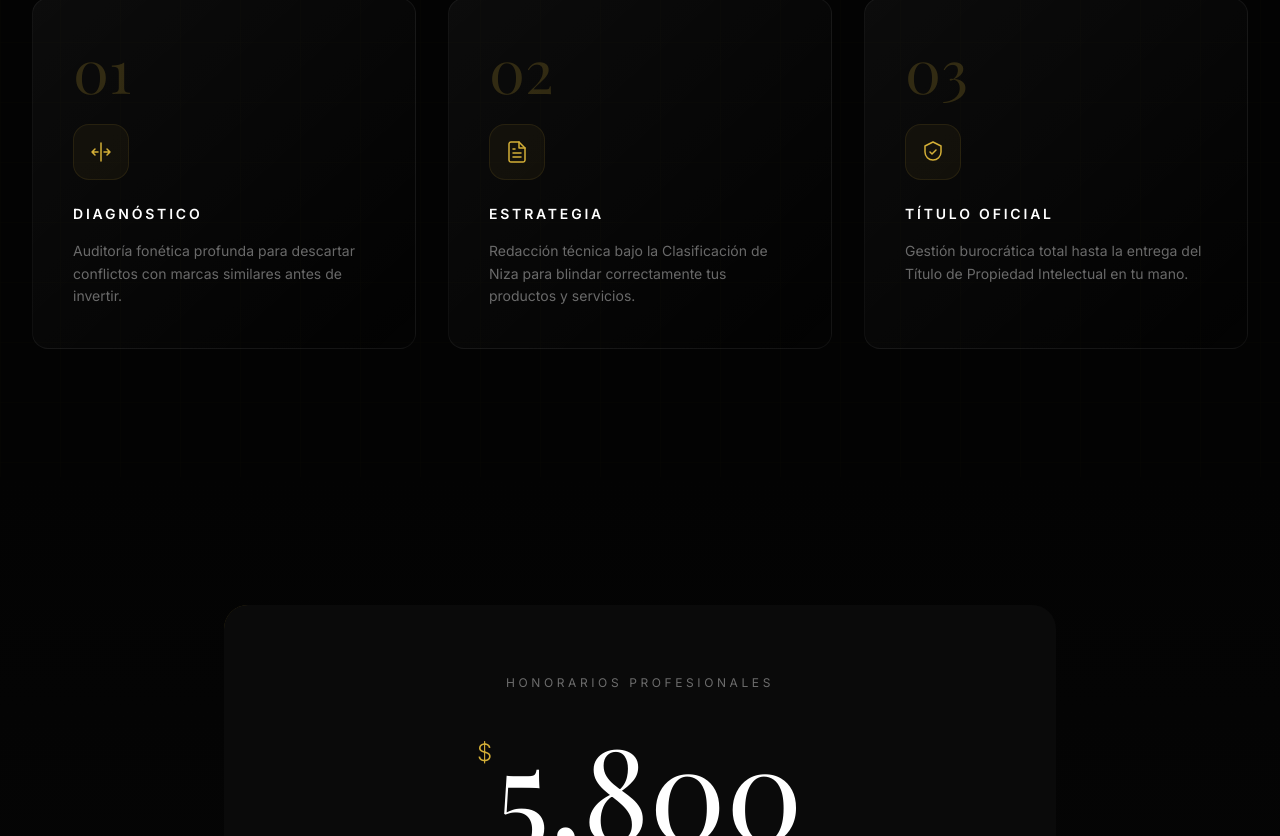
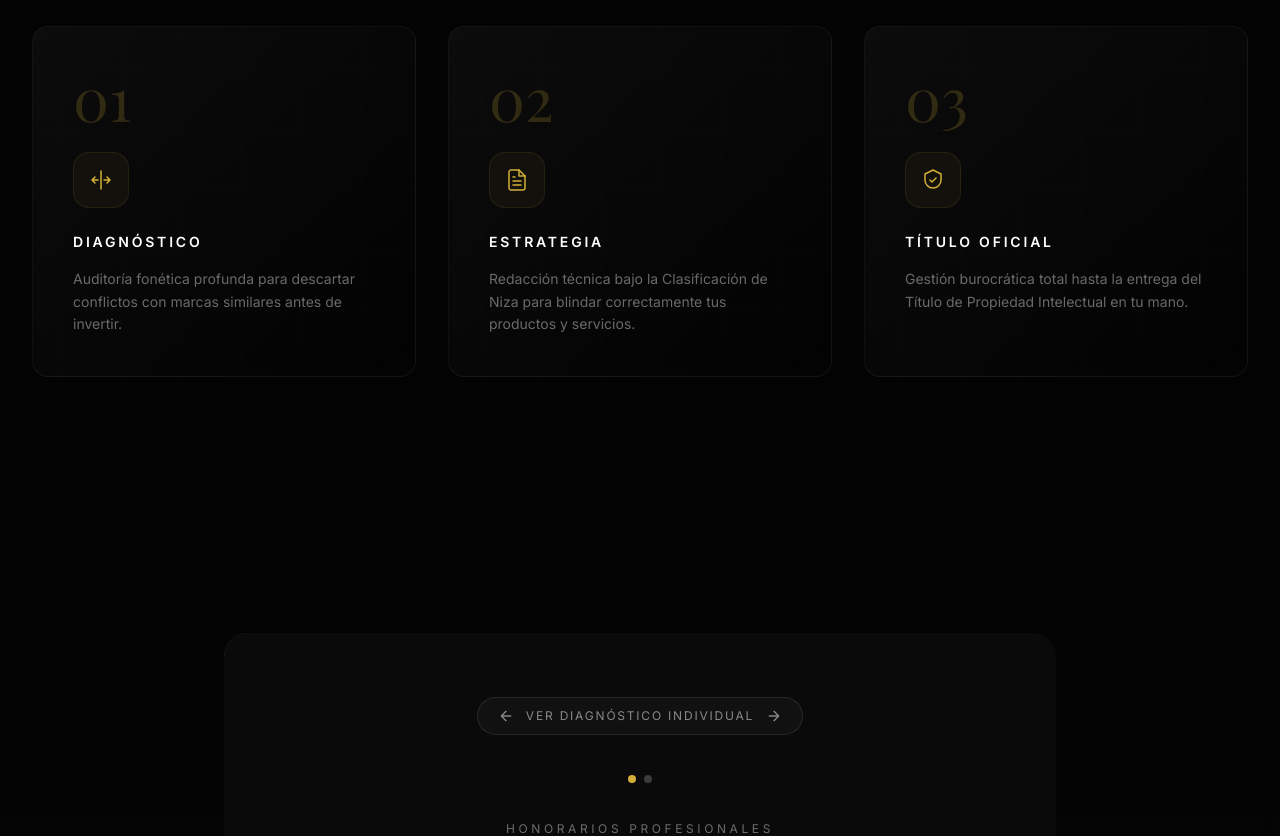
Before and after one commit to BrandVaultMx/brandavult-web, a Next.js app: page / in a window 1280 px wide. Shown: the part 1964-2800 px from the top of the page. Built offline with nearby package versions, Linux system fonts and the light colour scheme; a web font is replaced by a local one.

Commit message:
Update page.tsx

```diff
--- a/app/page.tsx
+++ b/app/page.tsx
@@ -372,7 +372,7 @@ function HeroSection() {
         {/* Subheadline */}
         <FadeIn delay={0.5} className="text-center mb-12">
           <p className="text-lg sm:text-xl text-white/50 max-w-2xl mx-auto leading-relaxed font-light">
-            No registramos marcas; construimos la armadura jurídica que protege tu patrimonio contra infracciones y robo de identidad.
+            No registramos marcas; construimos la armadura jurídica que protege tu patrimonio contra infracciones y robo de identidad. Obtén un <span className="text-gold-400 font-medium">diagnóstico preliminar gratuito</span> con nuestra IA legal especializada.
           </p>
         </FadeIn>
 
@@ -387,7 +387,7 @@ function HeroSection() {
               <MagneticButton>
                 <motion.button type="submit" className="btn-premium px-8 py-4 rounded-xl text-sm whitespace-nowrap"
                   whileHover={{ scale: 1.02 }} whileTap={{ scale: 0.98 }}>
-                  DIAGNÓSTICO GRATUITO
+                  DIAGNÓSTICO IA GRATUITO
                 </motion.button>
               </MagneticButton>
             </div>
@@ -537,7 +537,39 @@ function MethodologySection() {
 // ============================================
 
 function PricingSection() {
-  const features = ['Pago de Derechos IMPI', 'Diagnóstico de Viabilidad', 'Estrategia de Clasificación', 'Título Digital Oficial']
+  const [activeTab, setActiveTab] = useState(0)
+
+  const plans = [
+    {
+      tag: 'Honorarios Profesionales',
+      price: 5800,
+      priceLabel: 'MXN + IVA • Por Clase Internacional',
+      features: ['Pago de Derechos IMPI', 'Diagnóstico de Viabilidad', 'Estrategia de Clasificación', 'Título Digital Oficial', 'Recordatorio de Declaración de Uso a 3 años'],
+      guarantee: 'Garantía: Si no es registrable, no pagas honorarios',
+      cta: 'INICIAR PROTECCIÓN',
+      ctaLink: SOCIAL_LINKS.mercadopago,
+      showInvoice: true,
+      badge: null,
+    },
+    {
+      tag: 'Diagnóstico de Viabilidad',
+      price: 1500,
+      priceLabel: 'MXN + IVA • Se descuenta del registro',
+      features: [
+        'Auditoría fonética y visual exhaustiva',
+        'Búsqueda en bases IMPI reales',
+        'Análisis de conflictos potenciales',
+        'Reporte detallado por especialista',
+      ],
+      guarantee: 'Este diagnóstico se descuenta íntegramente al contratar tu Blindaje Federal',
+      cta: 'SOLICITAR DIAGNÓSTICO',
+      ctaLink: `${SOCIAL_LINKS.whatsapp}?text=${encodeURIComponent('Hola, me interesa el Diagnóstico de Viabilidad de Registro de marca.')}`,
+      showInvoice: false,
+      badge: 'Elaborado a mano por especialistas en PI',
+    },
+  ]
+
+  const plan = plans[activeTab]
 
   return (
     <section id="inversion" className="relative py-32 overflow-hidden">
@@ -548,42 +580,96 @@ function PricingSection() {
           <div className="relative">
             <div className="absolute inset-0 rounded-3xl p-px bg-gradient-to-br from-gold-400/30 via-transparent to-gold-400/10" />
             <div className="relative bg-[#0A0A0A] rounded-3xl p-10 sm:p-14 lg:p-16 text-center">
-              <span className="text-xs tracking-[0.3em] text-white/40 uppercase">Honorarios Profesionales</span>
+
+              {/* Tab Switcher */}
+              <div className="flex items-center justify-center gap-4 mb-10">
+                <motion.button
+                  onClick={() => setActiveTab(activeTab === 0 ? 1 : 0)}
+                  className="flex items-center gap-3 px-5 py-2.5 rounded-full border border-white/10 bg-white/[0.03] hover:border-gold-400/30 transition-all text-xs tracking-[0.15em] text-white/50 hover:text-gold-400 uppercase"
+                  whileHover={{ scale: 1.03 }}
+                  whileTap={{ scale: 0.97 }}
+                >
+                  <svg className="w-4 h-4 rotate-180" viewBox="0 0 24 24" fill="none" stroke="currentColor" strokeWidth="2" strokeLinecap="round" strokeLinejoin="round">
+                    <path d="M5 12H19M19 12L12 5M19 12L12 19"/>
+                  </svg>
+                  {activeTab === 0 ? 'Ver Diagnóstico Individual' : 'Ver Blindaje Completo'}
+                  <svg className="w-4 h-4" viewBox="0 0 24 24" fill="none" stroke="currentColor" strokeWidth="2" strokeLinecap="round" strokeLinejoin="round">
+                    <path d="M5 12H19M19 12L12 5M19 12L12 19"/>
+                  </svg>
+                </motion.button>
+              </div>
+
+              {/* Tab Dots */}
+              <div className="flex justify-center gap-2 mb-8">
+                {plans.map((_, i) => (
+                  <motion.button key={i} onClick={() => setActiveTab(i)}
+                    className={`w-2 h-2 rounded-full transition-colors ${i === activeTab ? 'bg-gold-400' : 'bg-white/20'}`}
+                    whileHover={{ scale: 1.4 }}
+                  />
+                ))}
+              </div>
+
+              <AnimatePresence mode="wait">
+                <motion.div
+                  key={activeTab}
+                  initial={{ opacity: 0, y: 20 }}
+                  animate={{ opacity: 1, y: 0 }}
+                  exit={{ opacity: 0, y: -20 }}
+                  transition={{ duration: 0.35, ease: [0.25, 0.4, 0.25, 1] }}
+                >
+                  <span className="text-xs tracking-[0.3em] text-white/40 uppercase">{plan.tag}</span>
+
+                  {/* Badge for diagnostic */}
+                  {plan.badge && (
+                    <motion.div className="mt-4 inline-flex items-center gap-2 px-4 py-2 rounded-full border border-gold-400/20 bg-gold-400/5"
+                      initial={{ opacity: 0, scale: 0.9 }} animate={{ opacity: 1, scale: 1 }} transition={{ delay: 0.15 }}>
+                      <svg className="w-4 h-4 text-gold-400" viewBox="0 0 24 24" fill="none" stroke="currentColor" strokeWidth="1.5" strokeLinecap="round" strokeLinejoin="round">
+                        <path d="M12 2L4 6V12C4 16.4183 7.58172 20 12 20C16.4183 20 20 16.4183 20 12V6L12 2Z"/>
+                        <path d="M9 12L11 14L15 10"/>
+                      </svg>
+                      <span className="text-xs text-gold-400 tracking-wide">{plan.badge}</span>
+                    </motion.div>
+                  )}
 
                   <div className="mt-8 mb-10">
                     <div className="flex items-start justify-center gap-1">
                       <span className="text-2xl text-gold-400 font-light mt-3">$</span>
-                  <span className="font-serif text-7xl sm:text-8xl lg:text-9xl text-white"><CountUp target={5800} duration={1.5} /></span>
+                      <span className="font-serif text-7xl sm:text-8xl lg:text-9xl text-white"><CountUp target={plan.price} duration={1.2} /></span>
                     </div>
-                <p className="text-sm tracking-[0.2em] text-gold-400 mt-2 uppercase">MXN + IVA • Por Clase Internacional</p>
+                    <p className="text-sm tracking-[0.2em] text-gold-400 mt-2 uppercase">{plan.priceLabel}</p>
                   </div>
 
-              <div className="grid sm:grid-cols-2 gap-4 max-w-md mx-auto mb-10">
-                {features.map((f, i) => (
+                  <div className={`grid ${plan.features.length > 4 ? 'sm:grid-cols-2' : 'sm:grid-cols-2'} gap-4 max-w-lg mx-auto mb-10`}>
+                    {plan.features.map((f, i) => (
                       <motion.div key={i} className="flex items-center gap-3 text-sm text-white/60"
-                    initial={{ opacity: 0, x: -10 }} whileInView={{ opacity: 1, x: 0 }} viewport={{ once: true }} transition={{ delay: 0.3 + i * 0.1 }}>
-                    <Icons.Check className="w-4 h-4 text-gold-400" />{f}
+                        initial={{ opacity: 0, x: -10 }} animate={{ opacity: 1, x: 0 }} transition={{ delay: 0.15 + i * 0.08 }}>
+                        <Icons.Check className="w-4 h-4 text-gold-400 flex-shrink-0" />{f}
                       </motion.div>
                     ))}
                   </div>
 
                   <motion.div className="inline-flex items-center gap-3 px-6 py-3 rounded-full border border-emerald-500/30 bg-emerald-500/5 mb-10" whileHover={{ scale: 1.02 }}>
-                <Icons.Check className="w-5 h-5 text-emerald-400" />
-                <span className="text-sm text-emerald-400 tracking-wide uppercase font-medium">Garantía: Si no es registrable, no pagas honorarios</span>
+                    <Icons.Check className="w-5 h-5 text-emerald-400 flex-shrink-0" />
+                    <span className="text-sm text-emerald-400 tracking-wide uppercase font-medium">{plan.guarantee}</span>
                   </motion.div>
 
                   <MagneticButton className="inline-block">
-                <motion.a href={SOCIAL_LINKS.mercadopago} target="_blank" rel="noopener noreferrer"
+                    <motion.a href={plan.ctaLink} target="_blank" rel="noopener noreferrer"
                       className="inline-flex items-center gap-3 px-10 py-5 rounded-xl btn-premium text-sm"
                       whileHover={{ scale: 1.02 }} whileTap={{ scale: 0.98 }}>
-                  INICIAR PROTECCIÓN<Icons.Arrow className="w-4 h-4" />
+                      {plan.cta}<Icons.Arrow className="w-4 h-4" />
                     </motion.a>
                   </MagneticButton>
 
+                  {plan.showInvoice && (
                     <div className="flex flex-wrap justify-center gap-6 mt-8 text-sm text-white/30">
                       <a href={`${SOCIAL_LINKS.whatsapp}?text=${encodeURIComponent('Hola, requiero factura')}`} target="_blank" className="hover:text-gold-400 transition-colors link-hover">SOLICITAR FACTURA</a>
                       <a href={`${SOCIAL_LINKS.whatsapp}?text=${encodeURIComponent('Hola, deseo pagar por SPEI')}`} target="_blank" className="hover:text-gold-400 transition-colors link-hover">TRANSFERENCIA SPEI</a>
                     </div>
+                  )}
+                </motion.div>
+              </AnimatePresence>
+
             </div>
           </div>
         </FadeIn>
```
Lines whose indentation alone changed are shown as unchanged.
